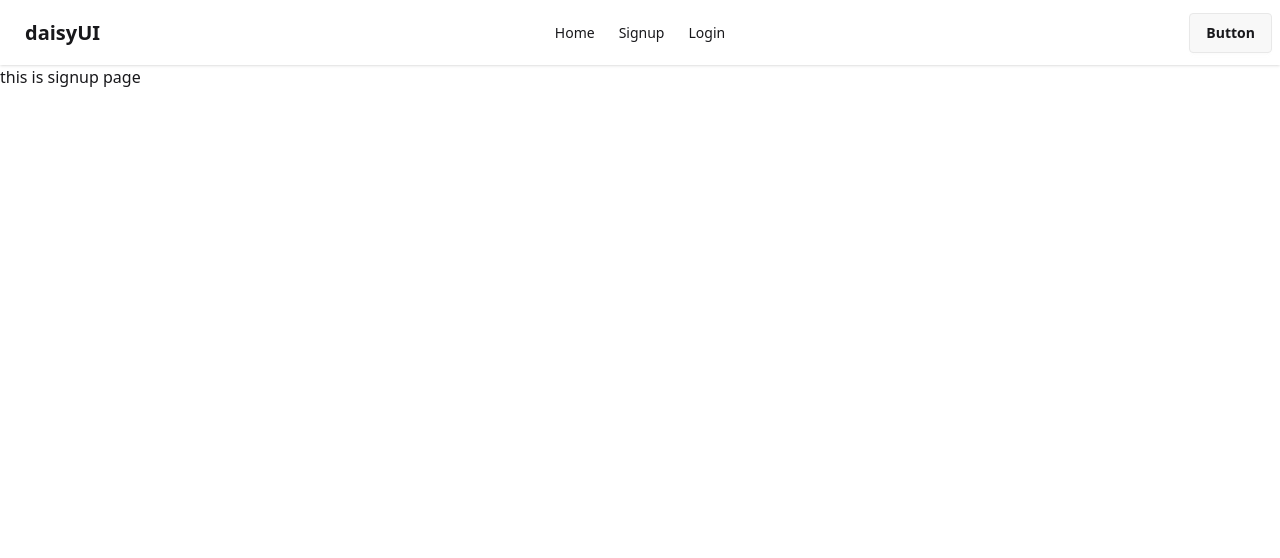
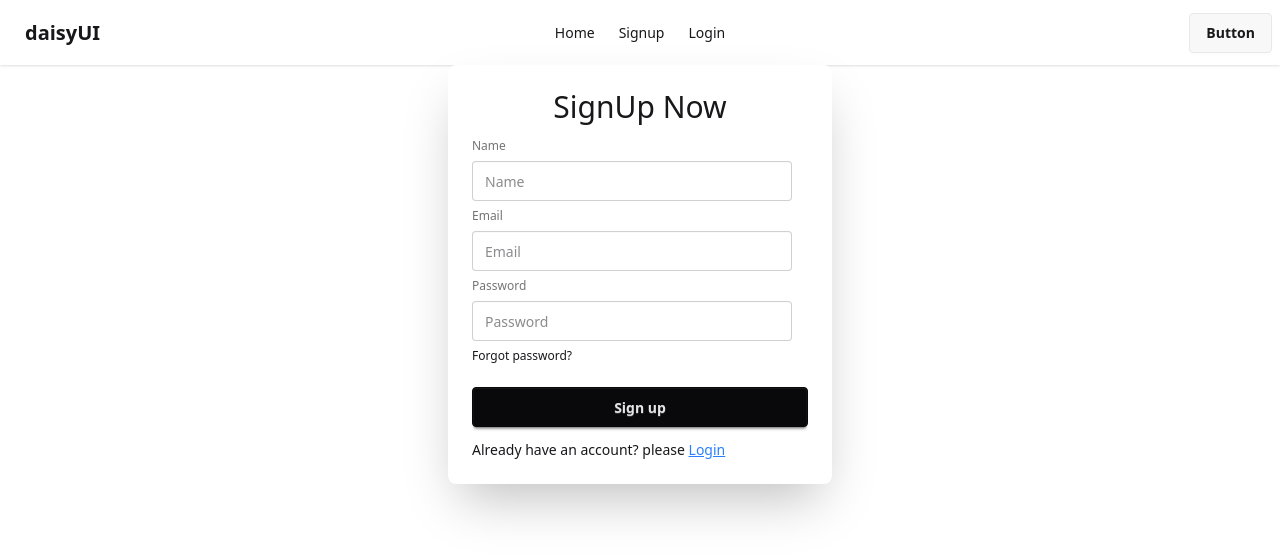
Before and after one commit to mehadishisir/React_Auth_Integration, a React (Vite) app: page /signup in a window 1280 px wide. Shown: the top 558 px of the page. Built offline with nearby package versions, Linux system fonts and the light colour scheme.

Commit message:
add signUp form

```diff
--- a/src/pages/signup/Signup.jsx
+++ b/src/pages/signup/Signup.jsx
@@ -1,7 +1,50 @@
 import React from "react";
+import { Link } from "react-router";
 
 const Signup = () => {
-  return <div>this is signup page</div>;
+  const handleSignup = (e) => {
+    e.preventDefault();
+    // Handle signup logic here
+    const name = e.target.name.value;
+    const email = e.target.email.value;
+    const password = e.target.password.value;
+    console.log("Signup details:", name, email, password);
+  };
+  return (
+    <div className="card  bg-base-100 w-full max-w-sm mx-auto shrink-0 shadow-2xl">
+      <div className="card-body">
+        <h1 className="text-3xl mx-auto">SignUp Now</h1>
+        <form onSubmit={handleSignup} className="fieldset">
+          <label className="label">Name</label>
+          <input type="text" name="name" className="input" placeholder="Name" />
+          <label className="label">Email</label>
+          <input
+            type="email"
+            name="email"
+            className="input"
+            placeholder="Email"
+          />
+          <label className="label">Password</label>
+          <input
+            type="password"
+            name="password"
+            className="input"
+            placeholder="Password"
+          />
+          <div>
+            <a className="link link-hover">Forgot password?</a>
+          </div>
+          <button className="btn btn-neutral mt-4">Sign up</button>
+        </form>
+        <p>
+          Already have an account? please{" "}
+          <Link className="text-blue-500 underline" to="/login">
+            Login
+          </Link>
+        </p>
+      </div>
+    </div>
+  );
 };
 
 export default Signup;
```
